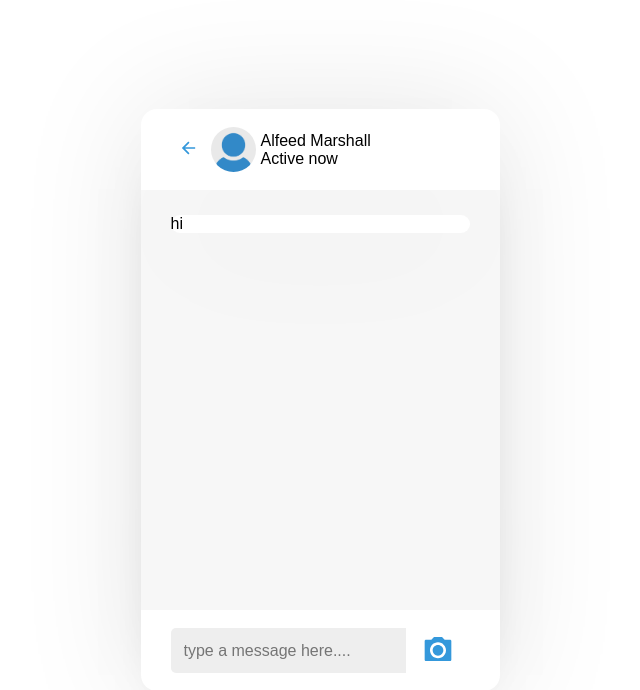
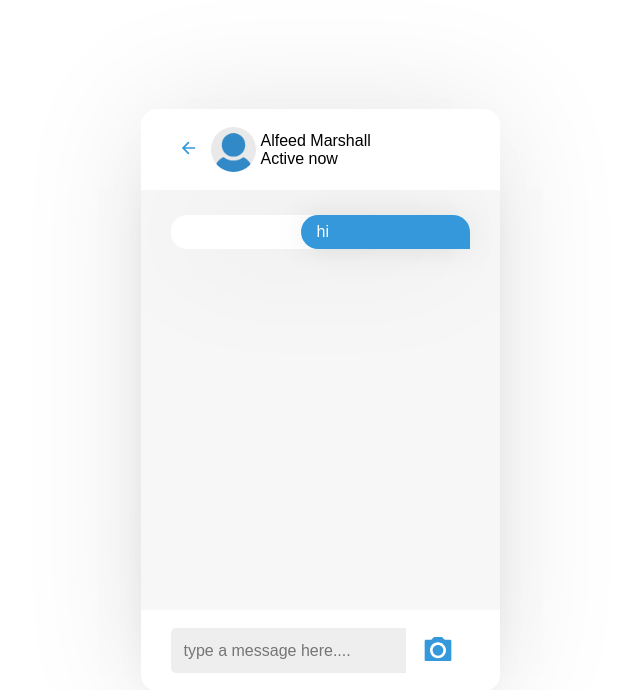
Before and after one commit to RahulThalwal/Chat-app-using-php-and-js, a PHP site: page /chat.html in a window 1280 px wide. Shown: the top 690 px of the page, without its empty margins (320-960 px from the left). Run offline with PHP 8.4, Linux system fonts and the light colour scheme.

Commit message:
add some css

```diff
--- a/css/style.css
+++ b/css/style.css
@@ -387,6 +387,32 @@
      background: var(--white);
  }
 
+ .chat-box .chat p {
+     word-wrap: break-word;
+     padding: 8px 16px;
+     box-shadow: 0 0 32px rgb(0 0 0/8%),
+         0rem 16px 16px -16px rgb(0 0 0 / 10%);
+
+ }
+
+ .chat-box .outgoing {
+     display: flex;
+
+ }
+
+ .chat-box .outgoing .details {
+     margin-left: auto;
+     min-width: calc(100% - 130px);
+ }
+
+ .outgoing .details p {
+     background: var(--blue);
+     color: var(--white);
+     border-radius: 18px 18px 0 18px;
+ }
+
+
+
  .typing-area {
      padding: 18px 30px;
      display: flex;
```
